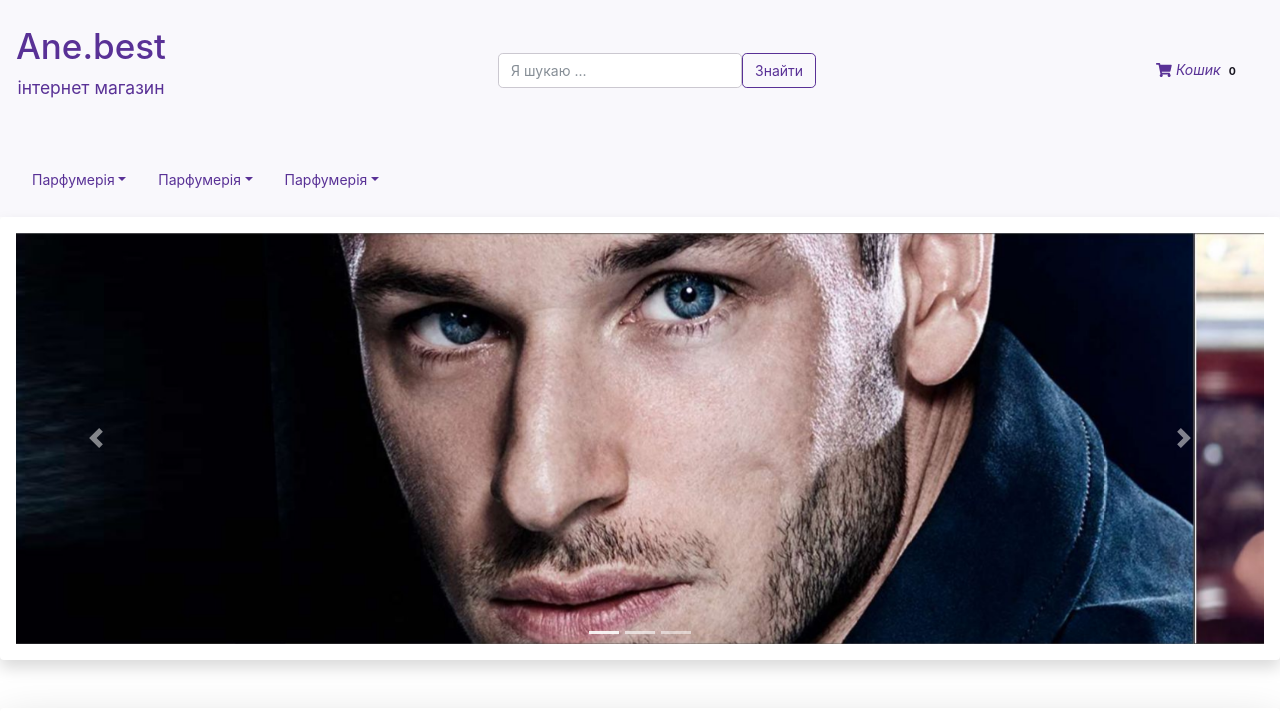
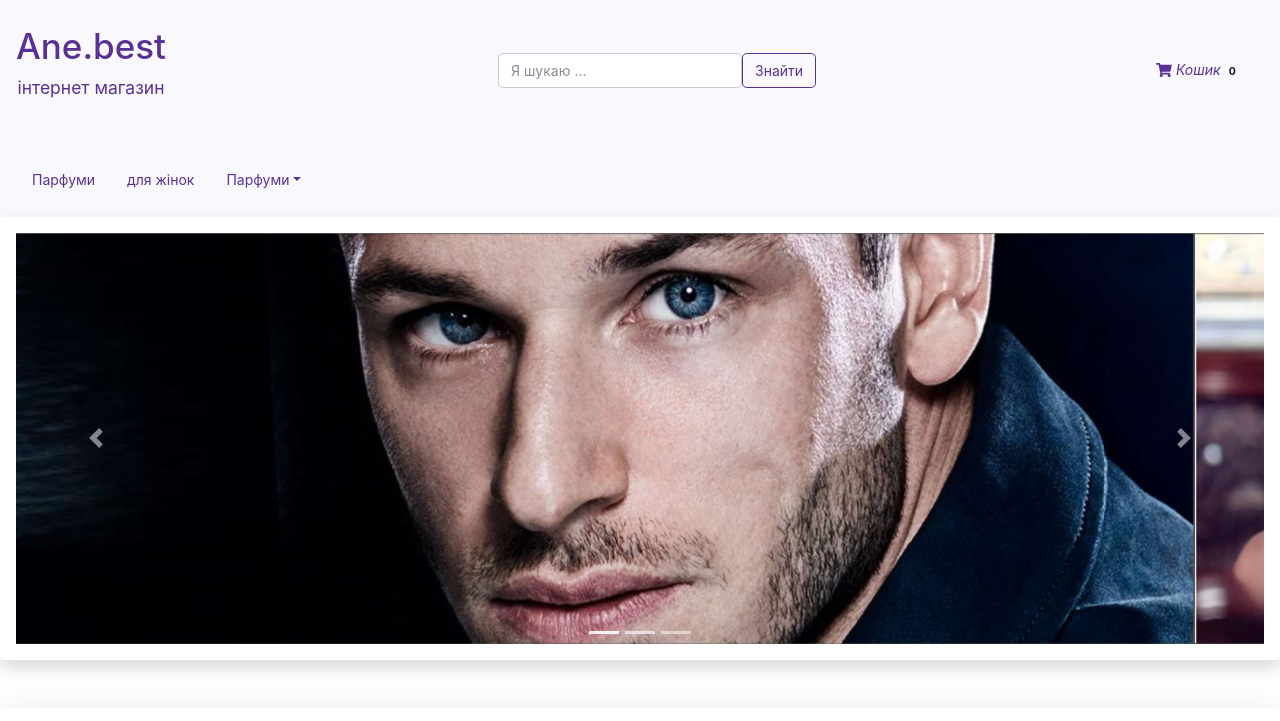
Before and after one commit to AndriiFedoriv/bootstrap, a website: page index.html in a window 1280 px wide. Shown: the top 721 px of the page. Drawn offline with nearby package versions, Linux system fonts and the light colour scheme.

Commit message:
update navbar

```diff
--- a/index.html
+++ b/index.html
@@ -31,29 +31,17 @@
             </nav>
             <nav class="navbar navbar-expand-sm navbar-light bg-light">
                 <ul class="nav nav-pills">
+                    <li class="nav-item">
+                        <a class="nav-link rounded-lg" href="./">Парфуми<span class="sr-only">(current)</span></a>
+                    </li>
+                    <li class="nav-item">
+                        <a class="nav-link rounded-lg" href="./">для жінок</a>
+                    </li>
                     <li class="nav-item dropdown">
-                        <a class="nav-link dropdown-toggle rounded-lg" data-toggle="dropdown" href="#parfums" role="button" aria-haspopup="true" aria-expanded="false">Парфумерія</a>
+                        <a class="nav-link dropdown-toggle rounded-lg" data-toggle="dropdown" href="#parfums" role="button" aria-haspopup="true" aria-expanded="false">Парфуми</a>
                         <div class="dropdown-menu">
                             <a class="dropdown-item" href="#">Жіноча парфумерія</a>
                             <a class="dropdown-item" id="sort-by-category-for-men" href="?id=sort-by-category-for-men">Чоловіча парфумерія</a>
-                            <a class="dropdown-item" href="#">Унісекс парфумерія</a>
-                    </li>
-                </ul>
-                <ul class="nav nav-pills">
-                    <li class="nav-item dropdown">
-                        <a class="nav-link dropdown-toggle rounded-lg" data-toggle="dropdown" href="#parfums" role="button" aria-haspopup="true" aria-expanded="false">Парфумерія</a>
-                        <div class="dropdown-menu">
-                            <a class="dropdown-item" href="#">Жіноча парфумерія</a>
-                            <a class="dropdown-item" id="sort-by-category-for-men" href="#parfums/for-men">Чоловіча парфумерія</a>
-                            <a class="dropdown-item" href="#">Унісекс парфумерія</a>
-                    </li>
-                </ul>
-                <ul class="nav nav-pills">
-                    <li class="nav-item dropdown">
-                        <a class="nav-link dropdown-toggle rounded-lg" data-toggle="dropdown" href="#parfums" role="button" aria-haspopup="true" aria-expanded="false">Парфумерія</a>
-                        <div class="dropdown-menu">
-                            <a class="dropdown-item" href="#">Жіноча парфумерія</a>
-                            <a class="dropdown-item" id="sort-by-category-for-men" href="#parfums/for-men">Чоловіча парфумерія</a>
                             <a class="dropdown-item" href="#">Унісекс парфумерія</a>
                     </li>
                 </ul>
```
